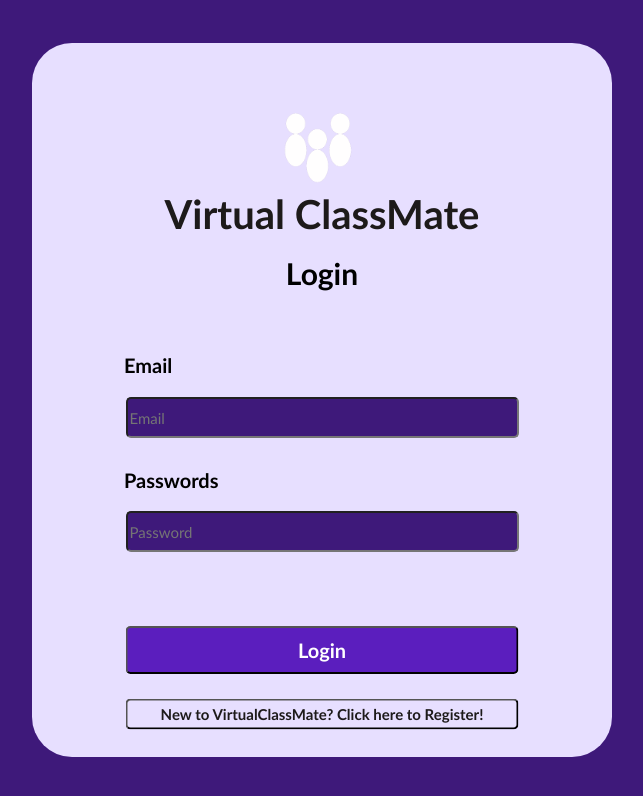
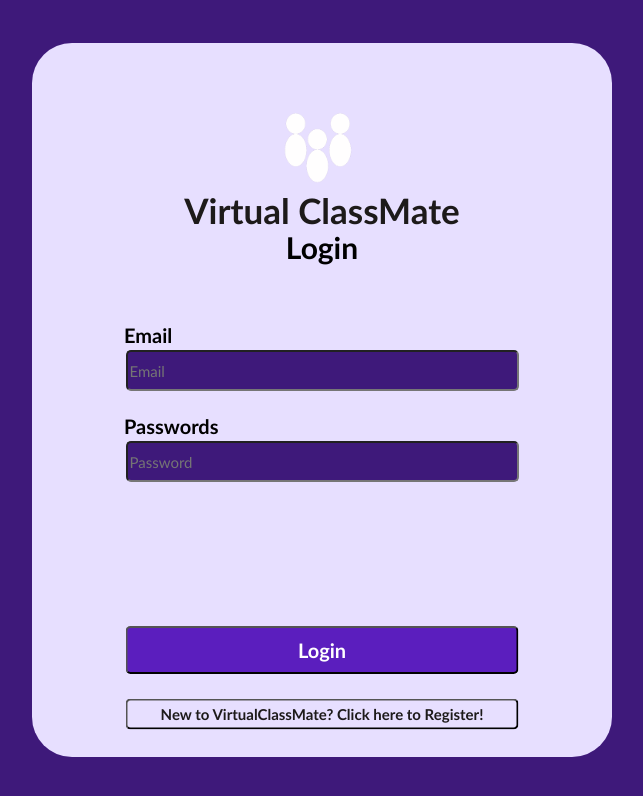
Before and after one commit to quacklinhui/VirtualClassMate, a React (Create React App) app in the folder frontend/: page /login in a window 1280 px wide. Shown: the top 796 px of the page, without its empty margins (318-961 px from the left). Built offline with nearby package versions, Linux system fonts and the light colour scheme.

Commit message:
Minor changes

```diff
--- a/frontend/src/HomeComponents/HomePage.js
+++ b/frontend/src/HomeComponents/HomePage.js
@@ -20,6 +20,7 @@ function HomePage() {
 
   // used to get logged in user id
   const current_user_id = location.state;
+  console.log(current_user_id)
 
 
   return (
--- a/frontend/src/LoginComponents/Login.css
+++ b/frontend/src/LoginComponents/Login.css
@@ -31,9 +31,10 @@
   font-family: 'Trebuchet MS', 'Lucida Sans Unicode', 'Lucida Grande', 'Lucida Sans', Arial, sans-serif;
   font-style: normal;
   font-weight: bold;
-  font-size: 40px;
+  font-size: 35px;
   line-height: 20px;
   color: #1D1A1A;
+  margin-bottom: 0px;
   }
 
 .login{
@@ -41,18 +42,20 @@
   font-family: 'Trebuchet MS', 'Lucida Sans Unicode', 'Lucida Grande', 'Lucida Sans', Arial, sans-serif;
   font-style: normal;
   font-weight: bold;
-  font-size: 30px;
+  font-size: 20px;
   line-height: 10px;
+  margin-top: 5px;
+  margin-bottom: 20px;
 }
 
 .email{
-  padding-top: 50px;
+  padding-top: 10px;
   padding-left: 92px;
   font-family: 'Trebuchet MS', 'Lucida Sans Unicode', 'Lucida Grande', 'Lucida Sans', Arial, sans-serif;
   font-style: normal;
   font-weight: bold;
   font-size: 20px;
-  line-height: 10px;
+  margin: 0px;
 }
 
 .logo{
@@ -95,6 +98,19 @@
   border-radius: 5px;
 }
 
+
+.pw{
+  padding-left: 92px;
+  padding-top: 10px;
+
+  font-family: 'Trebuchet MS', 'Lucida Sans Unicode', 'Lucida Grande', 'Lucida Sans', Arial, sans-serif;
+  font-style: normal;
+  font-weight: bold;
+  font-size: 20px;
+  margin-top: 10px;
+  margin-bottom: 0px;
+}
+
 .pwinput{
   display: block;
   margin-left: auto;
@@ -109,19 +125,9 @@
   border-radius: 5px;
   }
 
-  .pw{
-    padding-left: 92px;
-    padding-top: 10px;
-
-    font-family: 'Trebuchet MS', 'Lucida Sans Unicode', 'Lucida Grande', 'Lucida Sans', Arial, sans-serif;
-    font-style: normal;
-    font-weight: bold;
-    font-size: 20px;
-    line-height: 10px;
-  }
 
 .linktoreg {
-    top:90%;
+  top: 90%;
   left:50%;
   transform: translate(-50%, -50%);
   position: absolute;
```
Lines whose indentation alone changed are shown as unchanged.
